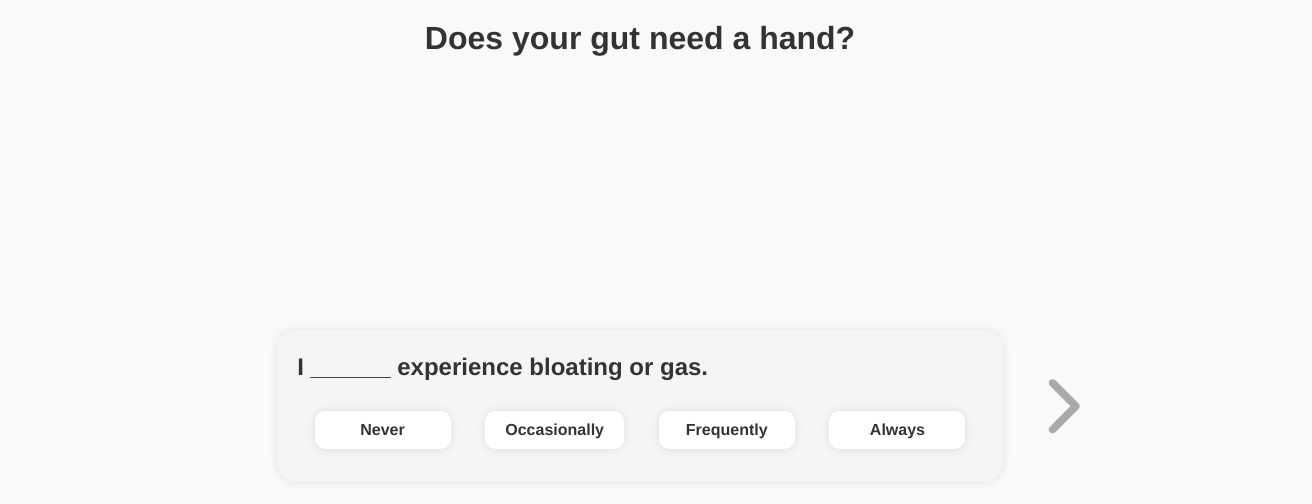
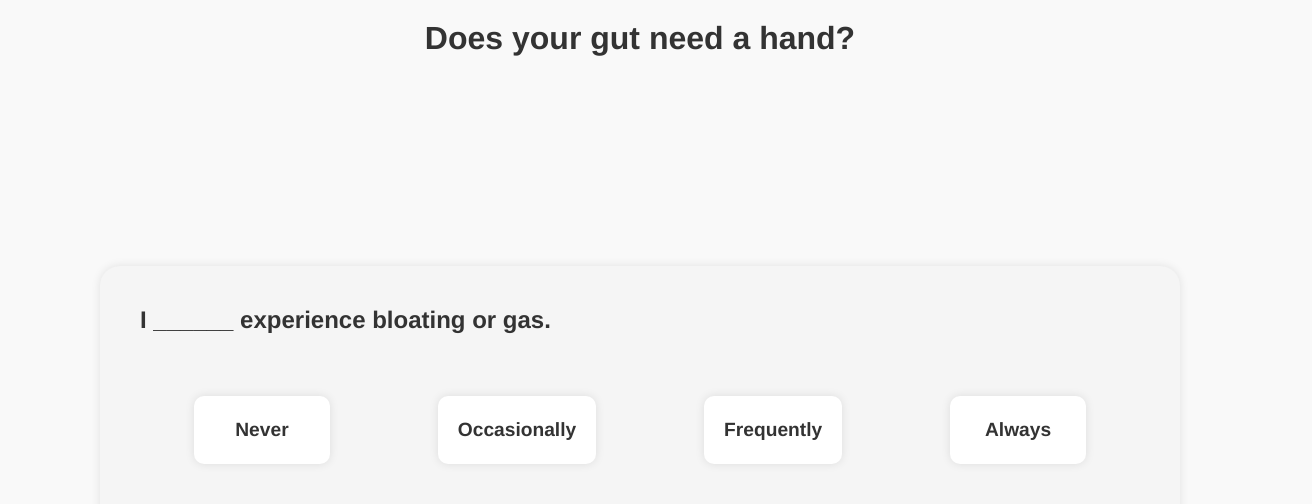
Before and after one commit to ahosseini06/GutSense, a React (Create React App) app in the folder gs-ui/: page / in a window 1280 px wide. Shown: the top 504 px of the page, 1312 px wide, since content can reach past the window. Built offline with nearby package versions, Linux system fonts and the light colour scheme.

Commit message:
styling fixes to form

```diff
--- a/gs-ui/src/components/question/Question.jsx
+++ b/gs-ui/src/components/question/Question.jsx
@@ -1,13 +1,7 @@
 import React, { useEffect } from "react";
 import styles from "./question.module.css";
 
-const Question = ({
-  setGlobalResponse,
-  question,
-  getAnswers,
-  setCurrentQuestion,
-  prevInput,
-}) => {
+const Question = ({ setGlobalResponse, question, getAnswers }) => {
   const [selected, setSelected] = React.useState(
     getAnswers.filter((answer) => answer.questionId === question.id)[0]?.answer
   );
@@ -49,9 +43,12 @@ const Question = ({
     <div className={styles.container}>
       <div className={styles.question}>
         {question.text}
-        {multiSelect && "Select all that apply"}
+        {multiSelect && (
+          <span style={{ fontWeight: "300" }}>
+            {" (Select all that apply)"}
+          </span>
+        )}
       </div>
-      {multiSelect && "Select all that apply"}
       <div className={styles.options}>
         {question.options.map((option, index) => (
           <div
--- a/gs-ui/src/components/question/question.module.css
+++ b/gs-ui/src/components/question/question.module.css
@@ -1,12 +1,12 @@
 .container{
     display: flex;
     flex-direction: column;
-    justify-content: center;
+    justify-content: top;
     align-items: left;
     margin: 0 auto;
-    width: 100%;
-    max-width: 800px;
-    padding: 20px;
+    width: 1000px;
+    height: 200px;
+    padding: 40px;
     background-color: #f5f5f5;
     border-radius: 20px;
     box-shadow: 0 0 10px rgba(0, 0, 0, 0.1);
@@ -21,12 +21,14 @@
 
 .options{
     width: 100%;
+    height: 100%;
     max-width: 100%;
     display: flex;
     justify-content: space-around;
+    align-items: center;
     flex-wrap: wrap;
     font-weight: 700;
-
+    font-size: 1.2rem;
 }
 
 .option{
@@ -39,6 +41,10 @@
     margin: 10px;
     min-width: 6rem;
     text-align: center;
+    display: flex;
+    justify-content: center;
+    align-items: center;
+    height: 3rem;
 }
 
 .option:hover{
@@ -46,16 +52,20 @@
 }
 
 .selected{
+    padding: 10px 20px;
+    border-radius: 10px;
     background-color: #FF7E1D;
     color: white;
-    padding: 10px 20px;
-    border-radius: 10px;
     box-shadow: 0 0 10px rgba(0, 0, 0, 0.1);
     cursor: pointer;
     transition: all 0.3s;
     margin: 10px;
     min-width: 6rem;
     text-align: center;
+    display: flex;
+    justify-content: center;
+    align-items: center;
+    height: 3rem;
 }
 
 .selected:hover{
--- a/gs-ui/src/pages/DiagnosisForm.jsx
+++ b/gs-ui/src/pages/DiagnosisForm.jsx
@@ -297,6 +297,7 @@ function DiagnosisForm() {
             getAnswers={answers}
           ></Question>
           <div className={styles.navigateRight}>
+            {answers[currentQuestion - 1].answer && (
               <IoIosArrowForward
                 style={{
                   width: "100%",
@@ -308,6 +309,7 @@ function DiagnosisForm() {
                     : handleSubmit
                 }
               />
+            )}
           </div>
         </div>
       </div>
--- a/gs-ui/src/pages/styles/Form.module.css
+++ b/gs-ui/src/pages/styles/Form.module.css
@@ -20,6 +20,7 @@
     justify-content: center;
     gap: 30px;
     height: calc(100vh - 2rem - 100px);
+    width: 100%;
 }
 
 .questionContainer{
```
Lines whose indentation alone changed are shown as unchanged.
